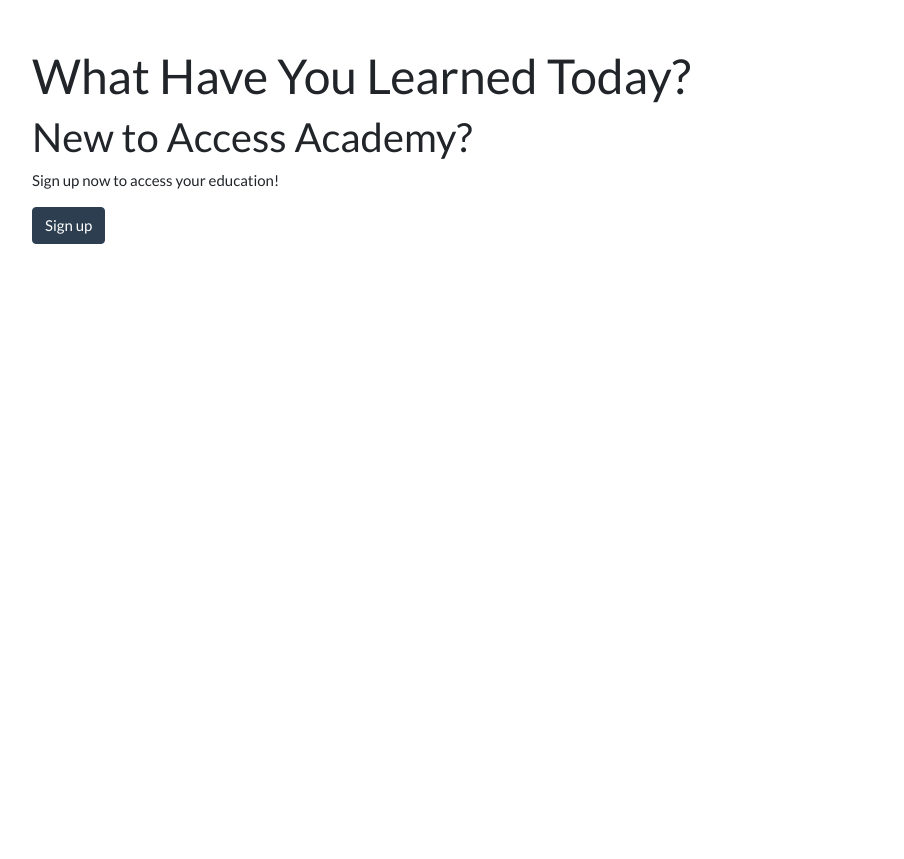
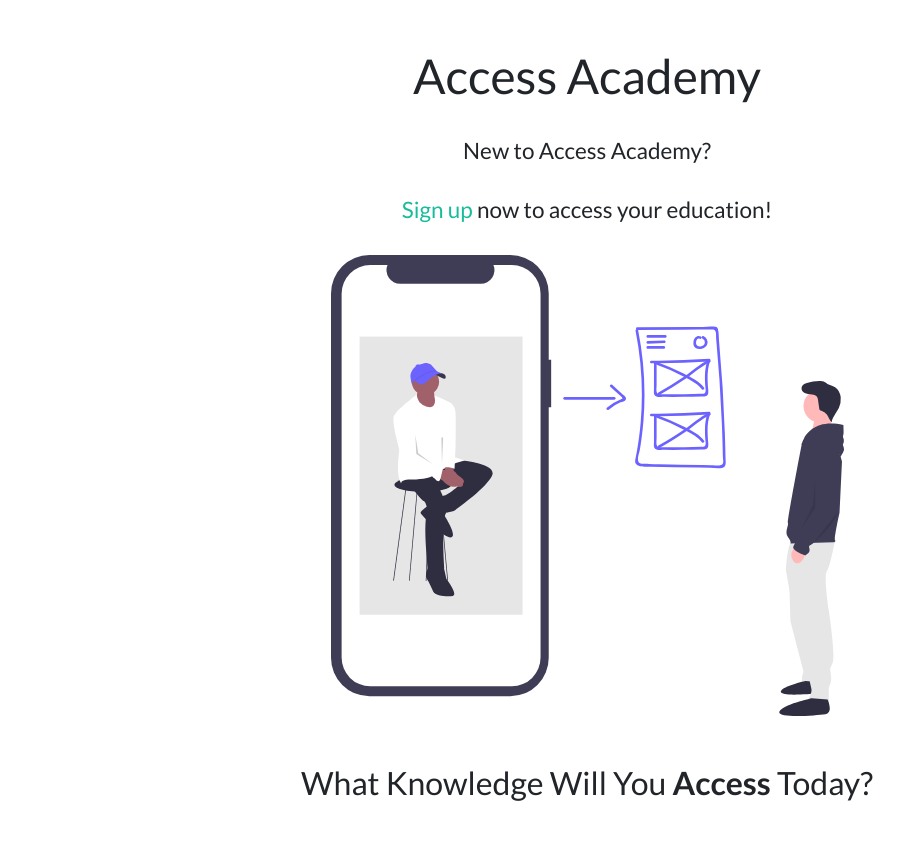
Before and after one commit to andreamartz/sb-29-capstone-1, a Flask app: page / in a window 1280 px wide. Shown: the part 71-930 px from the top of the page, without its empty margins (53-957 px from the left). Before the commit the page ends 315 px from the top, so only its background shows below. Run offline with Flask 2, Linux system fonts and the light colour scheme; parts of the project's set-up code (start-up, migrations or seed data) failed here and were passed over.

Commit message:
Improve home pages for both logged in and logged out users

```diff
--- a/static/stylesheets/main.css
+++ b/static/stylesheets/main.css
@@ -1,5 +1,10 @@
 .first-body-container {
   margin-top: 70.375px;
+}
+
+.svg {
+  max-width: 45%;
+  height: auto;
 }
 
 /* Nav */
@@ -13,6 +18,7 @@
   overflow: hidden;
 }
 
+/* "Cards": Video titles and descriptions */
 .course-img {
   max-height: 280px;
   max-width: 100%;
@@ -20,7 +26,6 @@
   overflow: hidden;
 }
 
-/* "Cards": Video titles and descriptions */
 .card-footer-style {
   border-top: none;
 }
--- a/templates/home-anon.html
+++ b/templates/home-anon.html
@@ -1,9 +1,22 @@
 {% extends 'base.html' %}
 {% block content %}
-<div>
-  <h1>What Have You Learned Today?</h1>
-  <h2>New to Access Academy?</h2>
-  <p>Sign up now to access your education!</p>
+<div class="row justify-content-center mb-4">
+  <h1>Access Academy</h1>
+</div>
+<div class="row justify-content-center mb-3">
+  <p class="h4 text-center mb-3">New to Access Academy?</p>
+</div>
+<div class="row justify-content-center mb-3">
+  <p class="h4 text-center mb-3"><a href="/signup">Sign up</a> now to access your education!</p>
+</div>
+<!-- <div class="row justify-content-center mb-5">
   <a href="/signup" class="btn btn-primary">Sign up</a>
+</div> -->
+<div class="row justify-content-center mb-5">
+  <img src="static/images/undraw_online_learning_ao11.svg" alt="" class="svg">
 </div>
+<div class="row justify-content-center mb-5">
+  <p class="h3 px-4 text-center">What Knowledge Will You <strong>Access</strong> Today?</p>
+</div>
+
 {% endblock %}
```
Also changed, not shown: templates/home.html (+10 -2 lines).
